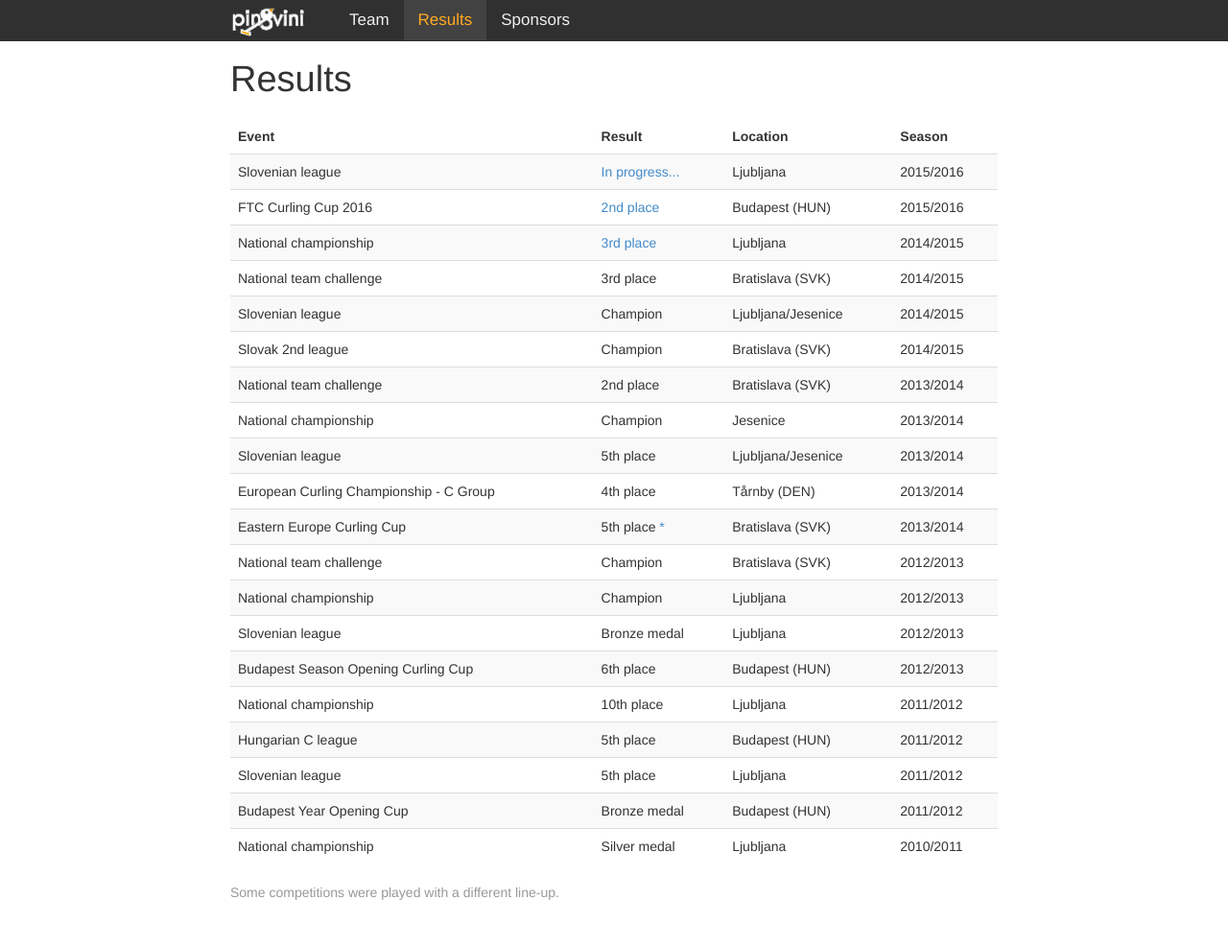
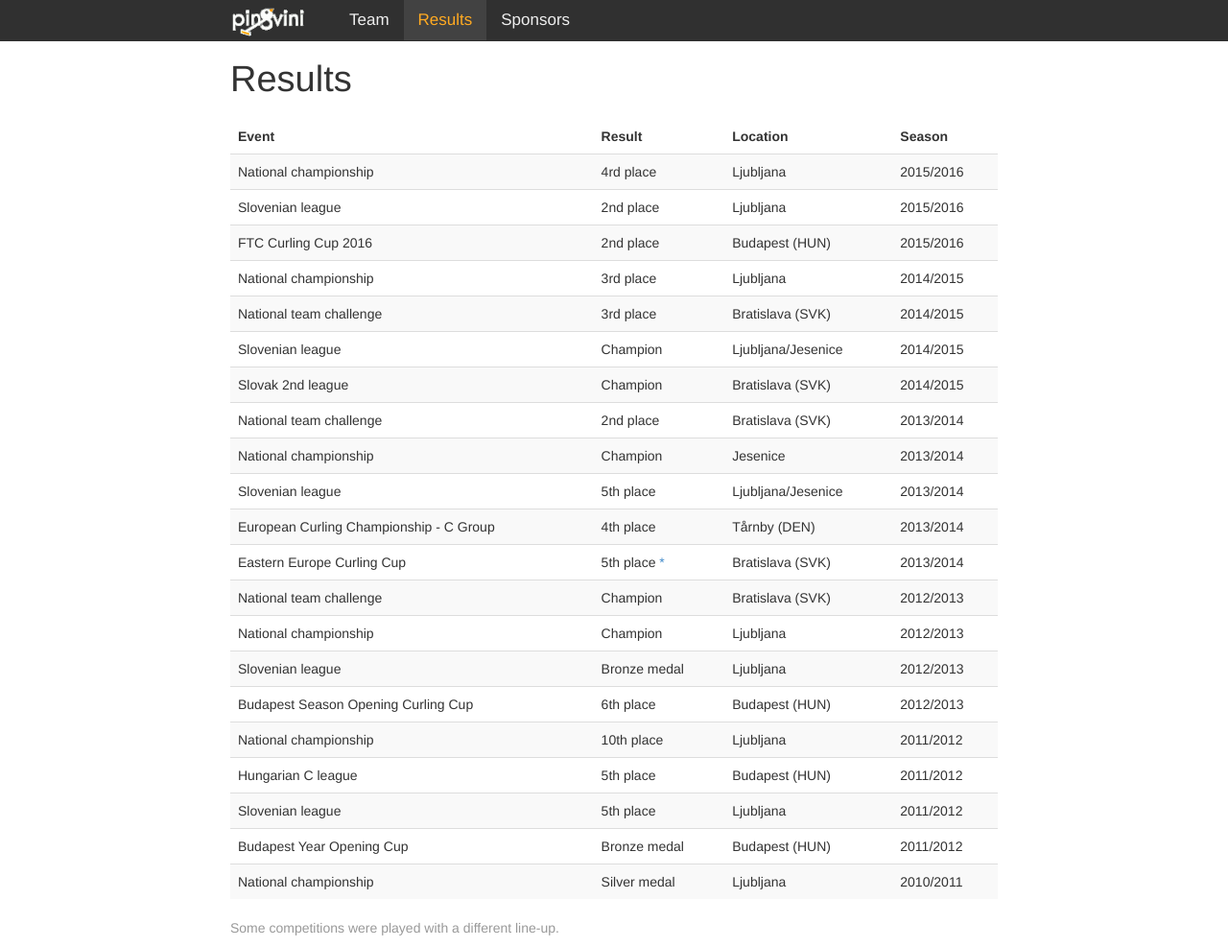
Before and after one commit to pingvini/pingvini.github.io, a Jekyll site: the page built from results/index.html, in a window 1280 px wide and 987 px high. Shown: the whole window at 96% size. Built offline with Jekyll 4.4.1, drawn with Linux system fonts in a browser that asks for light colours; Markdown is read by kramdown in place of the engine named in the settings.

Commit message:
Results updated

```diff
--- a/results/index.html
+++ b/results/index.html
@@ -17,20 +17,26 @@ weight: 30
   </thead>
   <tbody>
      <tr>
+      <td>National championship</td>
+	  <td>4rd place</td>
+      <td>Ljubljana</td>
+      <td>2015/2016</td>
+    </tr>
+     <tr>
       <td>Slovenian league</td>
-	  <td><a href="http://www.softpeelr.com/en/tournaments/253">In progress...</a></td>
+	  <td>2nd place</td>
       <td>Ljubljana</td>
       <td>2015/2016</td>
     </tr>
      <tr>
       <td>FTC Curling Cup 2016</td>
-	  <td><a href="http://www.softpeelr.com/en/tournaments/267">2nd place</a></td>
+	  <td>2nd place</td>
       <td>Budapest (HUN)</td>
       <td>2015/2016</td>
     </tr>
      <tr>
       <td>National championship</td>
-	  <td><a href="http://www.softpeelr.com/en/tournaments/181">3rd place</a></td>
+	  <td>3rd place</td>
       <td>Ljubljana</td>
       <td>2014/2015</td>
     </tr>
```
